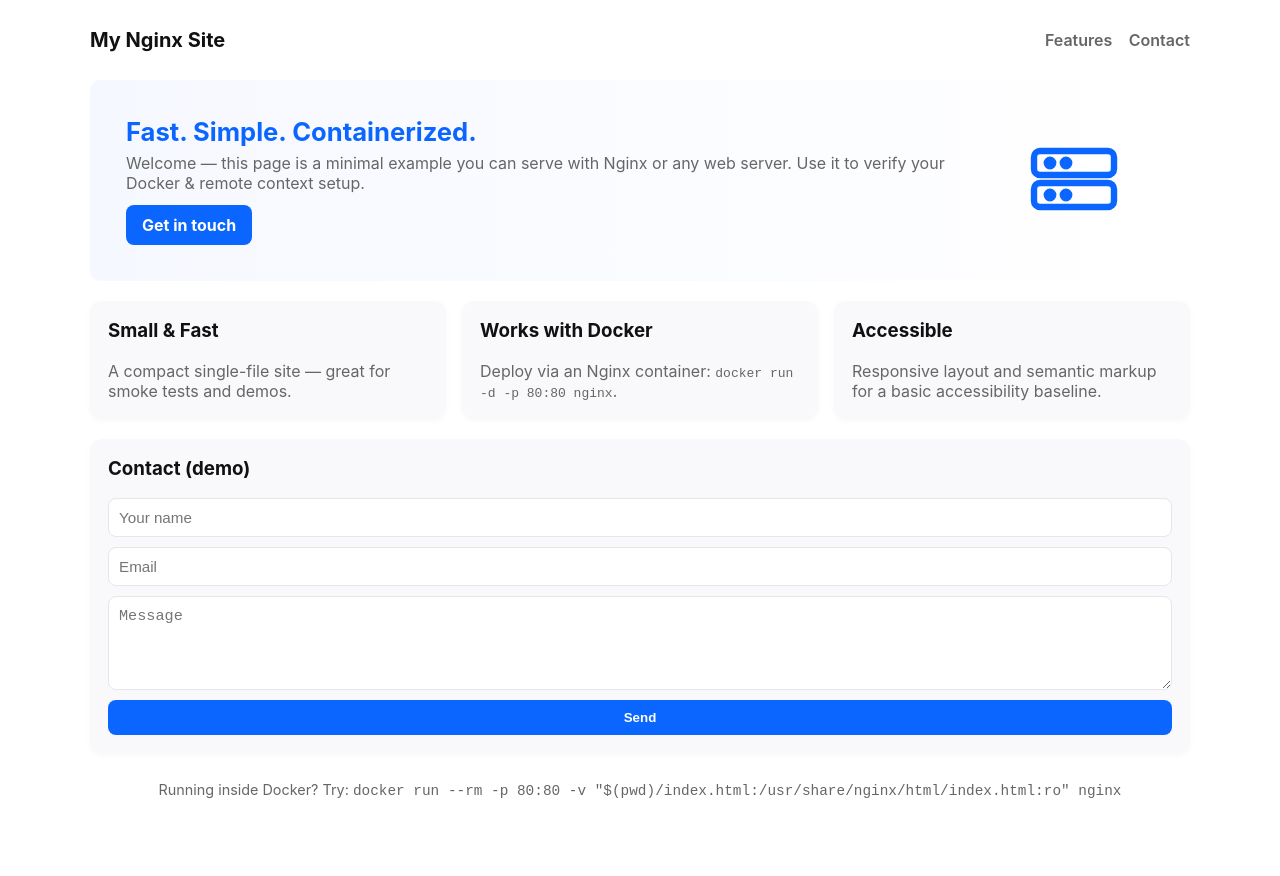
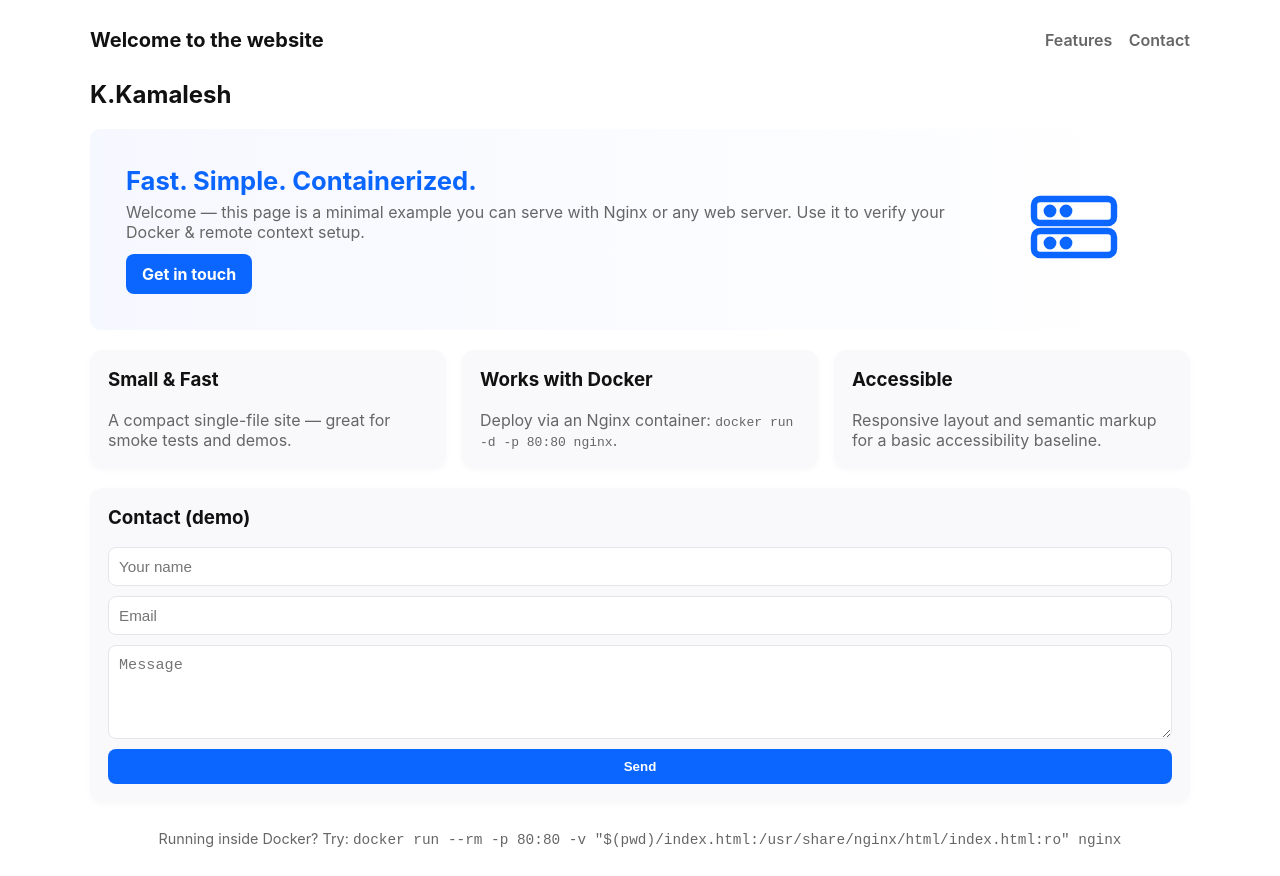
Before and after one commit to Kamlesh1820/jenkins, a plain HTML site: page index.html in a window 1280 px wide. Before the commit the page ends 827 px from the top, so only its background shows below. Drawn offline with Linux system fonts and the light colour scheme.

Commit message:
Update index.html

```diff
--- a/index.html
+++ b/index.html
@@ -37,13 +37,13 @@
 <body>
   <div class="wrap">
     <header>
-      <h1>My Nginx Site</h1>
+      <h1>Welcome to the website</h1>
       <nav>
         <a href="#features">Features</a>
         <a href="#contact">Contact</a>
       </nav>
     </header>
-
+    <h2>K.Kamalesh</h2>
     <section class="hero" role="region" aria-label="Hero">
       <div class="text">
         <h2>Fast. Simple. Containerized.</h2>
```
